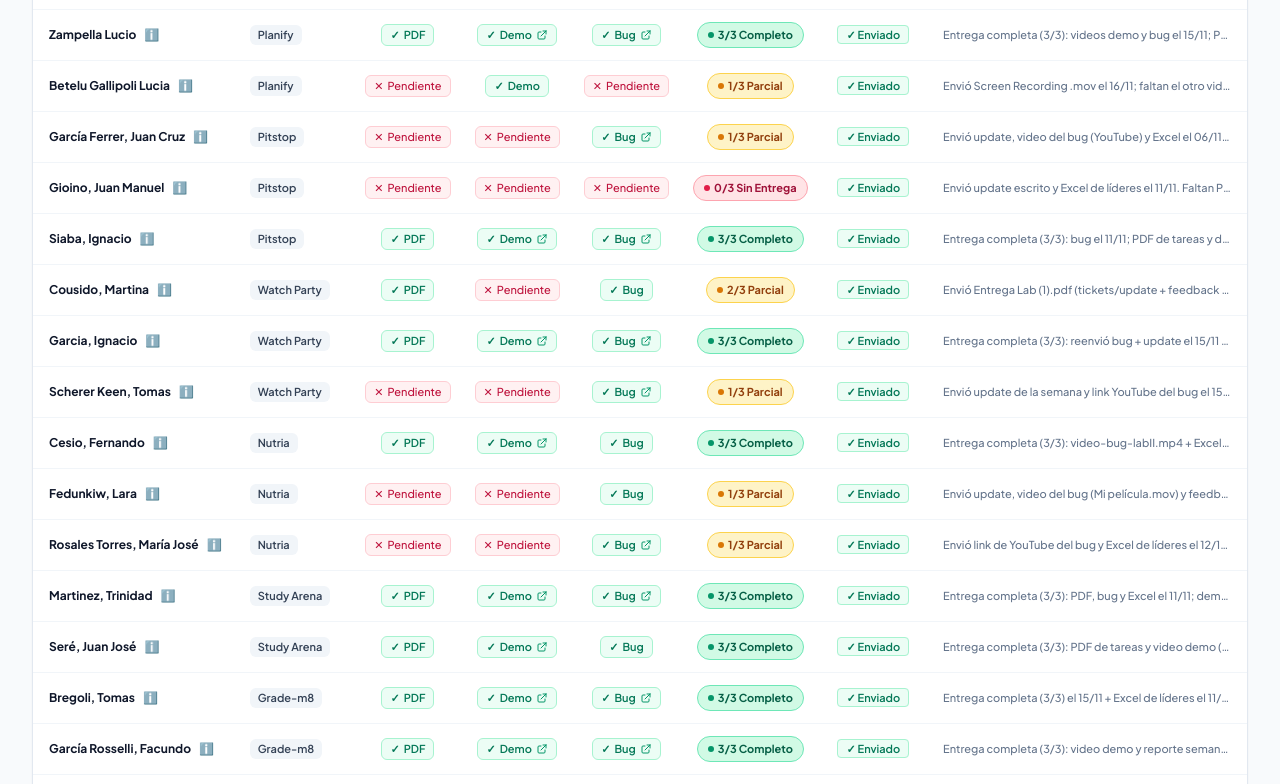
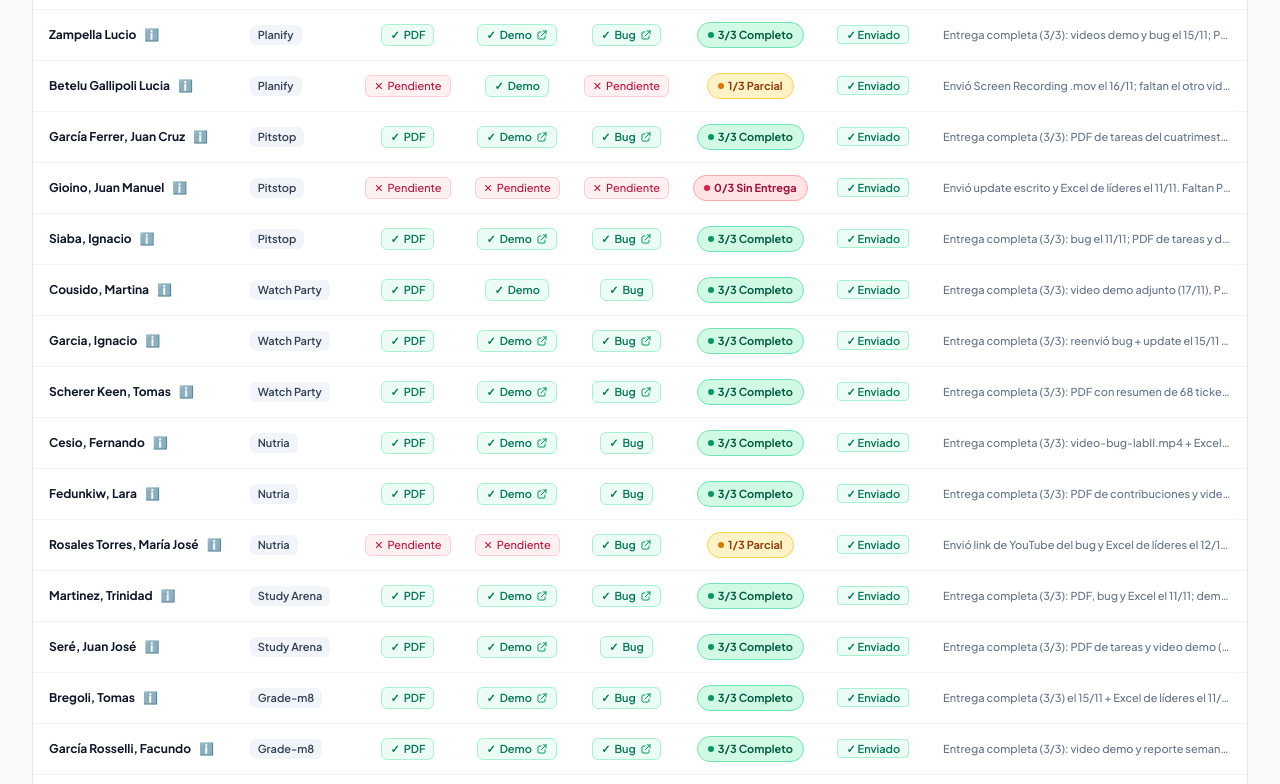
Before and after one commit to austral-prog/entregas-finales, a plain HTML site: page index.html in a window 1280 px wide. Shown: the part 894-1678 px from the top of the page. Drawn offline with nearby package versions, Linux system fonts and the light colour scheme.

Commit message:
chore: update deliverables status for Nov 17-18 submissions (Fedunkiw, Scherer Keen, Cousido, Tassello, Aguilar, García Ferrer)

```diff
--- a/index.html
+++ b/index.html
@@ -64,7 +64,7 @@
             <div class="text-[11px] uppercase tracking-wider text-sky-300 font-semibold">Última Actualización</div>
             <div class="text-sm font-bold text-white flex items-center gap-1.5 justify-end mt-0.5">
               <span class="w-2 h-2 rounded-full bg-emerald-400 animate-pulse"></span>
-              2026-11-17
+              2026-11-18
             </div>
           </div>
           <button onclick="copyGeneralReport()" class="inline-flex items-center gap-1.5 bg-sky-600 hover:bg-sky-500 text-white text-xs font-semibold px-3.5 py-2.5 rounded-xl shadow-sm transition active:scale-95 border border-sky-400/40" title="Copiar informe para Discord/Slack">
@@ -294,14 +294,14 @@
   <!-- Application Logic & Embedded Data -->
   <script>
     const APP_DATA = {
-  "updated_at": "2026-11-17",
+  "updated_at": "2026-11-18",
   "summary": {
     "total_students": 38,
-    "complete_3_of_3": 16,
-    "partial_2_of_3": 4,
-    "partial_1_of_3": 10,
+    "complete_3_of_3": 22,
+    "partial_2_of_3": 3,
+    "partial_1_of_3": 5,
     "missing_0_of_3": 8,
-    "missing_any": 22
+    "missing_any": 16
   },
   "deliverables": [
     {
@@ -513,14 +513,14 @@
       "group_id": 4,
       "group_name": "Pitstop",
       "tasks_pdf": {
-        "submitted": false,
-        "value": "",
-        "date": null
-      },
-      "demo_video": {
-        "submitted": false,
-        "value": "",
-        "date": null
+        "submitted": true,
+        "value": "Tareas del cuatrimestre - PitStop - JuanCruzGarciaFerrer.pdf",
+        "date": "2026-11-17"
+      },
+      "demo_video": {
+        "submitted": true,
+        "value": "https://youtu.be/5qzviVrYiSU",
+        "date": "2026-11-17"
       },
       "bug_video": {
         "submitted": true,
@@ -529,12 +529,12 @@
       },
       "leader_feedback": {
         "submitted": true,
-        "value": "Excel adjunto (06/11)"
-      },
-      "completed_count": 1,
-      "status": "partial",
-      "last_email_date": "2026-11-06",
-      "notes": "Envió update, video del bug (YouTube) y Excel el 06/11. Faltan PDF de tareas y video demo."
+        "value": "Evaluacioěn de Liěderes Juan Cruz Garcia Ferrer.numbers"
+      },
+      "completed_count": 3,
+      "status": "complete",
+      "last_email_date": "2026-11-17",
+      "notes": "Entrega completa (3/3): PDF de tareas del cuatrimestre y video demo en YouTube (17/11), video de bug en YouTube (06/11) y planilla de líderes."
     },
     {
       "student_id": "s-843fa4af",
@@ -605,9 +605,9 @@
         "date": "2026-11-06"
       },
       "demo_video": {
-        "submitted": false,
-        "value": "",
-        "date": null
+        "submitted": true,
+        "value": "DisenÞo sin tiìtulo (1).mp4 (video adjunto)",
+        "date": "2026-11-17"
       },
       "bug_video": {
         "submitted": true,
@@ -618,10 +618,10 @@
         "submitted": true,
         "value": "Incluido en Entrega Lab (1).pdf"
       },
-      "completed_count": 2,
-      "status": "partial",
-      "last_email_date": "2026-11-06",
-      "notes": "Envió Entrega Lab (1).pdf (tickets/update + feedback líderes) y 1 video (Diseño sin título.mp4) el 06/11; falta video demo final."
+      "completed_count": 3,
+      "status": "complete",
+      "last_email_date": "2026-11-17",
+      "notes": "Entrega completa (3/3): video demo adjunto (17/11), PDF de tareas y feedback + video de bug (06/11)."
     },
     {
       "student_id": "s-7faf0b32",
@@ -658,14 +658,14 @@
       "group_id": 5,
       "group_name": "Watch Party",
       "tasks_pdf": {
-        "submitted": false,
-        "value": "",
-        "date": null
-      },
-      "demo_video": {
-        "submitted": false,
-        "value": "",
-        "date": null
+        "submitted": true,
+        "value": "Tareas_Cuatrimestre_Tomas_Scherer_Keen.pdf",
+        "date": "2026-11-17"
+      },
+      "demo_video": {
+        "submitted": true,
+        "value": "https://youtu.be/6wGKgL_X1oE",
+        "date": "2026-11-17"
       },
       "bug_video": {
         "submitted": true,
@@ -676,10 +676,10 @@
         "submitted": true,
         "value": "Feedback_Lideres_5to_Lab2_completo.xlsx"
       },
-      "completed_count": 1,
-      "status": "partial",
-      "last_email_date": "2026-11-15",
-      "notes": "Envió update de la semana y link YouTube del bug el 15/11 (y Excel el 12/11). Faltan PDF de tareas del cuatrimestre y video demo."
+      "completed_count": 3,
+      "status": "complete",
+      "last_email_date": "2026-11-17",
+      "notes": "Entrega completa (3/3): PDF con resumen de 68 tickets y video demo en YouTube (17/11), video de bug en YouTube (15/11) y feedback de líderes."
     },
     {
       "student_id": "s-84e2c26f",
@@ -716,14 +716,14 @@
       "group_id": 6,
       "group_name": "Nutria",
       "tasks_pdf": {
-        "submitted": false,
-        "value": "",
-        "date": null
-      },
-      "demo_video": {
-        "submitted": false,
-        "value": "",
-        "date": null
+        "submitted": true,
+        "value": "Informe_final_contribuciones_NutrIA_Lara_Fedunkiw.pdf",
+        "date": "2026-11-17"
+      },
+      "demo_video": {
+        "submitted": true,
+        "value": "https://alumniiaeedu-my.sharepoint.com/:v:/g/personal/lfedunkiw_mail_austral_edu_ar/IQBq6PaQ5hibRIrJtsE_a1UJAWyLBuuciTB8BBIhIcKjkns",
+        "date": "2026-11-17"
       },
       "bug_video": {
         "submitted": true,
@@ -734,10 +734,10 @@
         "submitted": true,
         "value": "Feedback_Lideres_NutrIA_Lara_EVALUACIONES_PERSONALIZADAS.pdf"
       },
-      "completed_count": 1,
-      "status": "partial",
-      "last_email_date": "2026-11-11",
-      "notes": "Envió update, video del bug (Mi película.mov) y feedback de líderes el 11/11; avisó que faltaba enviar video de Demo. Faltan PDF y demo."
+      "completed_count": 3,
+      "status": "complete",
+      "last_email_date": "2026-11-17",
+      "notes": "Entrega completa (3/3): PDF de contribuciones y video demo en SharePoint (17/11), video de bug explicativo (11/11) y feedback de líderes."
     },
     {
       "student_id": "s-57345877",
@@ -1180,14 +1180,14 @@
       "group_id": 13,
       "group_name": "Microchanges",
       "tasks_pdf": {
-        "submitted": false,
-        "value": "",
-        "date": null
-      },
-      "demo_video": {
-        "submitted": false,
-        "value": "",
-        "date": null
+        "submitted": true,
+        "value": "ticketsmultica.pdf",
+        "date": "2026-11-17"
+      },
+      "demo_video": {
+        "submitted": true,
+        "value": "https://drive.google.com/file/d/1ccNRVn8rdiVaKxW9FD6wWL7M9iUGM5dD/view?usp=drive_web (Demo_MicroChangas_con_audio.mp4)",
+        "date": "2026-11-17"
       },
       "bug_video": {
         "submitted": true,
@@ -1198,10 +1198,10 @@
         "submitted": true,
         "value": "https://docs.google.com/spreadsheets/d/1KRE5YWTrubXSl-dmfwiWYhtVOPbCoGJS6F-c_VXixqs/edit?usp=sharing"
       },
-      "completed_count": 1,
-      "status": "partial",
-      "last_email_date": "2026-11-11",
-      "notes": "Envió update, video del bug (.mp4) y Google Sheet de líderes el 11/11. Faltan PDF de tareas y video demo."
+      "completed_count": 3,
+      "status": "complete",
+      "last_email_date": "2026-11-17",
+      "notes": "Entrega completa (3/3): PDF con tickets y video demo en Google Drive (17/11), video de bug y feedback de líderes (11/11)."
     },
     {
       "student_id": "s-1e48eeb3",
@@ -1383,14 +1383,14 @@
       "group_id": 16,
       "group_name": "Eureka",
       "tasks_pdf": {
-        "submitted": false,
-        "value": "",
-        "date": null
-      },
-      "demo_video": {
-        "submitted": false,
-        "value": "",
-        "date": null
+        "submitted": true,
+        "value": "Tareas - Juan Bautista Tassello.pdf",
+        "date": "2026-11-17"
+      },
+      "demo_video": {
+        "submitted": true,
+        "value": "https://youtu.be/Ac4x2Z6OFlQ",
+        "date": "2026-11-17"
       },
       "bug_video": {
         "submitted": true,
@@ -1401,10 +1401,10 @@
         "submitted": true,
         "value": "Feedback_Lideres_5to_Lab2.xlsx"
       },
-      "completed_count": 1,
-      "status": "partial",
-      "last_email_date": "2026-11-11",
-      "notes": "Envió update, video del bug en YouTube y Excel de líderes el 11/11. Faltan PDF de tareas y video demo."
+      "completed_count": 3,
+      "status": "complete",
+      "last_email_date": "2026-11-17",
+      "notes": "Entrega completa (3/3): PDF de tareas y video demo en YouTube (17/11), video de bug en YouTube y feedback de líderes (11/11)."
     }
   ],
   "groups": [
@@ -1654,14 +1654,14 @@
           "group_id": 4,
           "group_name": "Pitstop",
           "tasks_pdf": {
-            "submitted": false,
-            "value": "",
-            "date": null
-          },
-          "demo_video": {
-            "submitted": false,
-            "value": "",
-            "date": null
+            "submitted": true,
+            "value": "Tareas del cuatrimestre - PitStop - JuanCruzGarciaFerrer.pdf",
+            "date": "2026-11-17"
+          },
+          "demo_video": {
+            "submitted": true,
+            "value": "https://youtu.be/5qzviVrYiSU",
+            "date": "2026-11-17"
           },
           "bug_video": {
             "submitted": true,
@@ -1670,12 +1670,12 @@
           },
           "leader_feedback": {
             "submitted": true,
-            "value": "Excel adjunto (06/11)"
-          },
-          "completed_count": 1,
-          "status": "partial",
-          "last_email_date": "2026-11-06",
-          "notes": "Envió update, video del bug (YouTube) y Excel el 06/11. Faltan PDF de tareas y video demo."
+            "value": "Evaluacioěn de Liěderes Juan Cruz Garcia Ferrer.numbers"
+          },
+          "completed_count": 3,
+          "status": "complete",
+          "last_email_date": "2026-11-17",
+          "notes": "Entrega completa (3/3): PDF de tareas del cuatrimestre y video demo en YouTube (17/11), video de bug en YouTube (06/11) y planilla de líderes."
         },
         {
           "student_id": "s-843fa4af",
@@ -1737,10 +1737,10 @@
         }
       ],
       "total_students": 3,
-      "complete_students": 1,
+      "complete_students": 2,
       "expected_items": 9,
-      "submitted_items": 4,
-      "percentage": 44.4
+      "submitted_items": 6,
+      "percentage": 66.7
     },
     {
       "id": 5,
@@ -1757,9 +1757,9 @@
             "date": "2026-11-06"
           },
           "demo_video": {
-            "submitted": false,
-            "value": "",
-            "date": null
+            "submitted": true,
+            "value": "DisenÞo sin tiìtulo (1).mp4 (video adjunto)",
+            "date": "2026-11-17"
           },
           "bug_video": {
             "submitted": true,
@@ -1770,10 +1770,10 @@
             "submitted": true,
             "value": "Incluido en Entrega Lab (1).pdf"
           },
-          "completed_count": 2,
-          "status": "partial",
-          "last_email_date": "2026-11-06",
-          "notes": "Envió Entrega Lab (1).pdf (tickets/update + feedback líderes) y 1 video (Diseño sin título.mp4) el 06/11; falta video demo final."
+          "completed_count": 3,
+          "status": "complete",
+          "last_email_date": "2026-11-17",
+          "notes": "Entrega completa (3/3): video demo adjunto (17/11), PDF de tareas y feedback + video de bug (06/11)."
         },
         {
           "student_id": "s-7faf0b32",
@@ -1810,14 +1810,14 @@
           "group_id": 5,
           "group_name": "Watch Party",
           "tasks_pdf": {
-            "submitted": false,
-            "value": "",
-            "date": null
-          },
-          "demo_video": {
-            "submitted": false,
-            "value": "",
-            "date": null
+            "submitted": true,
+            "value": "Tareas_Cuatrimestre_Tomas_Scherer_Keen.pdf",
+            "date": "2026-11-17"
+          },
+          "demo_video": {
+            "submitted": true,
+            "value": "https://youtu.be/6wGKgL_X1oE",
+            "date": "2026-11-17"
           },
           "bug_video": {
             "submitted": true,
@@ -1828,17 +1828,17 @@
             "submitted": true,
             "value": "Feedback_Lideres_5to_Lab2_completo.xlsx"
           },
-          "completed_count": 1,
-          "status": "partial",
-          "last_email_date": "2026-11-15",
-          "notes": "Envió update de la semana y link YouTube del bug el 15/11 (y Excel el 12/11). Faltan PDF de tareas del cuatrimestre y video demo."
+          "completed_count": 3,
+          "status": "complete",
+          "last_email_date": "2026-11-17",
+          "notes": "Entrega completa (3/3): PDF con resumen de 68 tickets y video demo en YouTube (17/11), video de bug en YouTube (15/11) y feedback de líderes."
         }
       ],
       "total_students": 3,
-      "complete_students": 1,
+      "complete_students": 3,
       "expected_items": 9,
-      "submitted_items": 6,
-      "percentage": 66.7
+      "submitted_items": 9,
+      "percentage": 100.0
     },
     {
       "id": 6,
@@ -1879,14 +1879,14 @@
           "group_id": 6,
           "group_name": "Nutria",
           "tasks_pdf": {
-            "submitted": false,
-            "value": "",
-            "date": null
-          },
-          "demo_video": {
-            "submitted": false,
-            "value": "",
-            "date": null
+            "submitted": true,
+            "value": "Informe_final_contribuciones_NutrIA_Lara_Fedunkiw.pdf",
+            "date": "2026-11-17"
+          },
+          "demo_video": {
+            "submitted": true,
+            "value": "https://alumniiaeedu-my.sharepoint.com/:v:/g/personal/lfedunkiw_mail_austral_edu_ar/IQBq6PaQ5hibRIrJtsE_a1UJAWyLBuuciTB8BBIhIcKjkns",
+            "date": "2026-11-17"
           },
           "bug_video": {
             "submitted": true,
@@ -1897,10 +1897,10 @@
             "submitted": true,
             "value": "Feedback_Lideres_NutrIA_Lara_EVALUACIONES_PERSONALIZADAS.pdf"
           },
-          "completed_count": 1,
-          "status": "partial",
-          "last_email_date": "2026-11-11",
-          "notes": "Envió update, video del bug (Mi película.mov) y feedback de líderes el 11/11; avisó que faltaba enviar video de Demo. Faltan PDF y demo."
+          "completed_count": 3,
+          "status": "complete",
+          "last_email_date": "2026-11-17",
+          "notes": "Entrega completa (3/3): PDF de contribuciones y video demo en SharePoint (17/11), video de bug explicativo (11/11) y feedback de líderes."
         },
         {
           "student_id": "s-57345877",
@@ -1933,10 +1933,10 @@
         }
       ],
       "total_students": 3,
-      "complete_students": 1,
+      "complete_students": 2,
       "expected_items": 9,
-      "submitted_items": 5,
-      "percentage": 55.6
+      "submitted_items": 7,
+      "percentage": 77.8
     },
     {
       "id": 7,
@@ -2420,14 +2420,14 @@
           "group_id": 13,
           "group_name": "Microchanges",
           "tasks_pdf": {
-            "submitted": false,
-            "value": "",
-            "date": null
-          },
-          "demo_video": {
-            "submitted": false,
-            "value": "",
-            "date": null
+            "submitted": true,
+            "value": "ticketsmultica.pdf",
+            "date": "2026-11-17"
+          },
+          "demo_video": {
+            "submitted": true,
+            "value": "https://drive.google.com/file/d/1ccNRVn8rdiVaKxW9FD6wWL7M9iUGM5dD/view?usp=drive_web (Demo_MicroChangas_con_audio.mp4)",
+            "date": "2026-11-17"
           },
           "bug_video": {
             "submitted": true,
@@ -2438,10 +2438,10 @@
             "submitted": true,
             "value": "https://docs.google.com/spreadsheets/d/1KRE5YWTrubXSl-dmfwiWYhtVOPbCoGJS6F-c_VXixqs/edit?usp=sharing"
           },
-          "completed_count": 1,
-          "status": "partial",
-          "last_email_date": "2026-11-11",
-          "notes": "Envió update, video del bug (.mp4) y Google Sheet de líderes el 11/11. Faltan PDF de tareas y video demo."
+          "completed_count": 3,
+          "status": "complete",
+          "last_email_date": "2026-11-17",
+          "notes": "Entrega completa (3/3): PDF con tickets y video demo en Google Drive (17/11), video de bug y feedback de líderes (11/11)."
         },
         {
           "student_id": "s-1e48eeb3",
@@ -2474,10 +2474,10 @@
         }
       ],
       "total_students": 2,
-      "complete_students": 0,
+      "complete_students": 1,
       "expected_items": 6,
-      "submitted_items": 3,
-      "percentage": 50.0
+      "submitted_items": 5,
+      "percentage": 83.3
     },
     {
       "id": 14,
@@ -2656,14 +2656,14 @@
           "group_id": 16,
           "group_name": "Eureka",
           "tasks_pdf": {
-            "submitted": false,
-            "value": "",
-            "date": null
-          },
-          "demo_video": {
-            "submitted": false,
-            "value": "",
-            "date": null
+            "submitted": true,
+            "value": "Tareas - Juan Bautista Tassello.pdf",
+            "date": "2026-11-17"
+          },
+          "demo_video": {
+            "submitted": true,
+            "value": "https://youtu.be/Ac4x2Z6OFlQ",
+            "date": "2026-11-17"
           },
           "bug_video": {
             "submitted": true,
@@ -2674,17 +2674,17 @@
             "submitted": true,
             "value": "Feedback_Lideres_5to_Lab2.xlsx"
           },
-          "completed_count": 1,
-          "status": "partial",
-          "last_email_date": "2026-11-11",
-          "notes": "Envió update, video del bug en YouTube y Excel de líderes el 11/11. Faltan PDF de tareas y video demo."
+          "completed_count": 3,
+          "status": "complete",
+          "last_email_date": "2026-11-17",
+          "notes": "Entrega completa (3/3): PDF de tareas y video demo en YouTube (17/11), video de bug en YouTube y feedback de líderes (11/11)."
         }
       ],
       "total_students": 2,
-      "complete_students": 0,
+      "complete_students": 1,
       "expected_items": 6,
-      "submitted_items": 2,
-      "percentage": 33.3
+      "submitted_items": 4,
+      "percentage": 66.7
     }
   ]
 };
```
